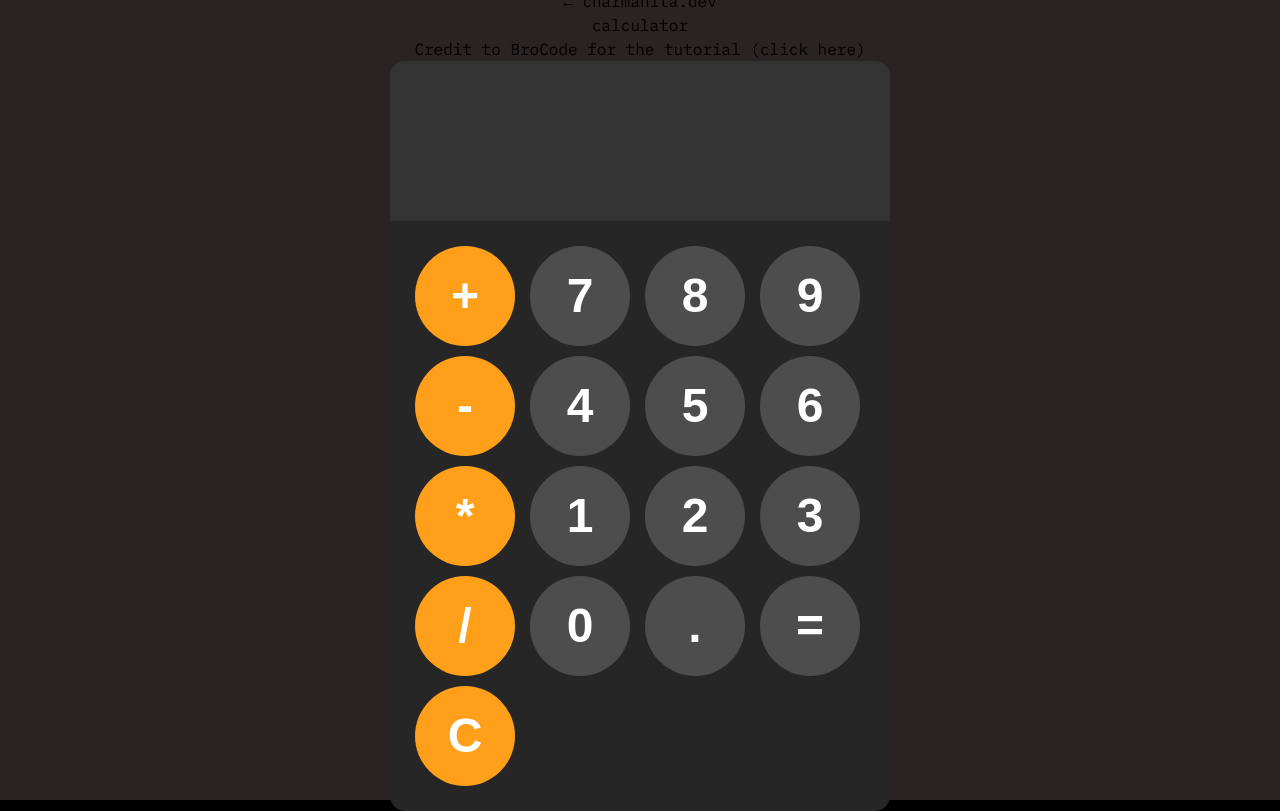
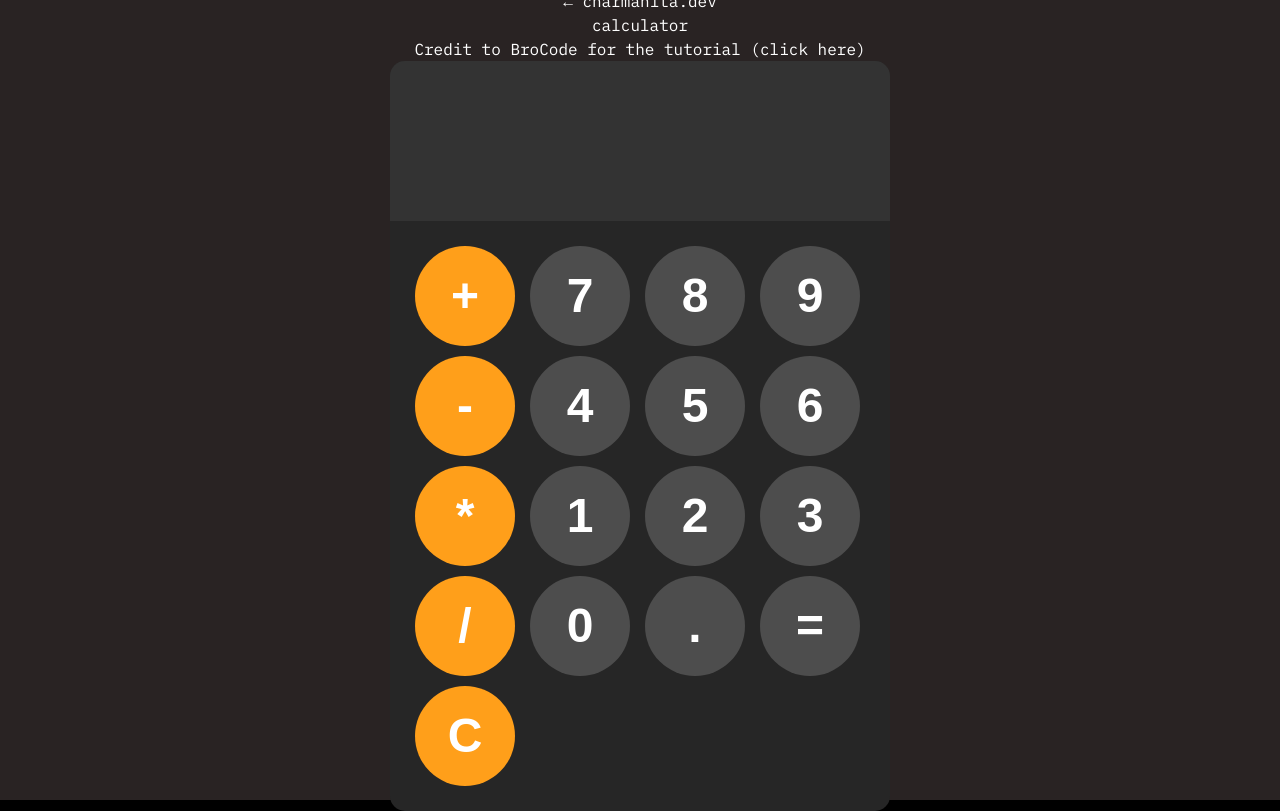
Before and after one commit to charmanita/charmanita.dev, a SvelteKit app: page /calculator in a window 1280 px wide. Built offline with nearby package versions, Linux system fonts and the light colour scheme.

Commit message:
updated calculator page

```diff
--- a/src/routes/calculator/+page.svelte
+++ b/src/routes/calculator/+page.svelte
@@ -124,4 +124,7 @@
 	.operator-btn:active {
 		background-color: hsl(35, 100%, 75%);
 	}
+	.center {
+		color: white;
+	}
 </style>
```
